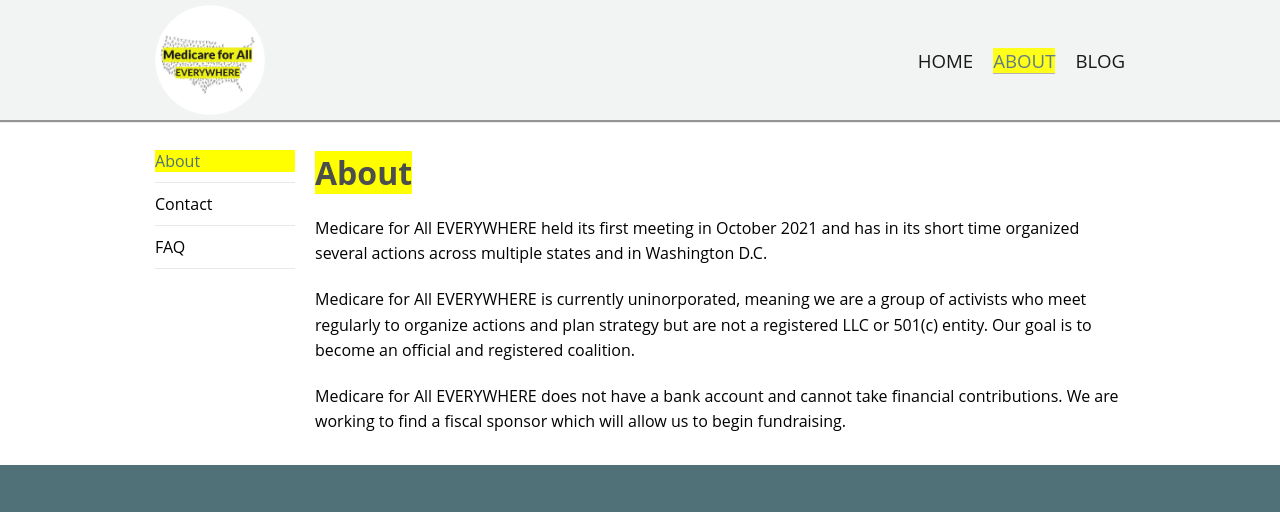
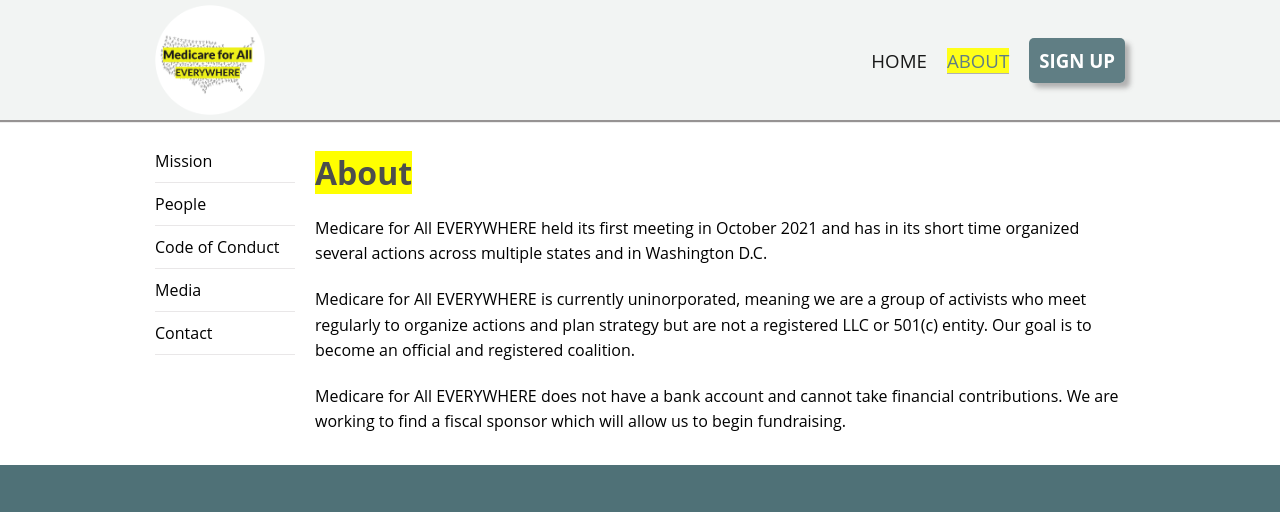
Before and after one commit to CaptainStack/gatsby-static-template, a Gatsby site: page /about in a window 1280 px wide. Shown: the top 512 px of the page. Built offline with nearby package versions, Linux system fonts and the light colour scheme; Gatsby itself is replaced by a stand-in of ours.

Commit message:
Update constants to sync header/sidebar with new pages

```diff
--- a/src/helpers/constants.js
+++ b/src/helpers/constants.js
@@ -8,32 +8,53 @@ export const HeaderLinks = [
     url: "/about",
     sublinks: [
       {
+        text: "Mission",
+        url: "/about/mission",
+      },
+      {
+        text: "People",
+        url: "/about/people",
+      },
+      {
+        text: "Code of Conduct",
+        url: "/about/conduct",
+      },
+      {
+        text: "Media",
+        url: "/about/media",
+      },
+      {
         text: "Contact",
         url: "/about/contact",
-      },
-      {
-        text: "FAQ",
-        url: "/about/faq",
       },
     ],
   },
   {
-    text: "Blog",
-    url: "/",
+    text: "Sign up",
+    url: "https://actionnetwork.org/forms/medicare-for-all-everywhere-action-takers?source=direct_link&",
+    class: "cta",
   },
 ];
 
 export const AboutSidebarLinks = [
   {
-    text: "About",
-    url: "/about",
+    text: "Mission",
+    url: "/about/mission",
+  },
+  {
+    text: "People",
+    url: "/about/people",
+  },
+  {
+    text: "Code of Conduct",
+    url: "/about/conduct",
+  },
+  {
+    text: "Media",
+    url: "/about/media",
   },
   {
     text: "Contact",
     url: "/about/contact",
   },
-  {
-    text: "FAQ",
-    url: "/about/faq",
-  },
 ];
```
